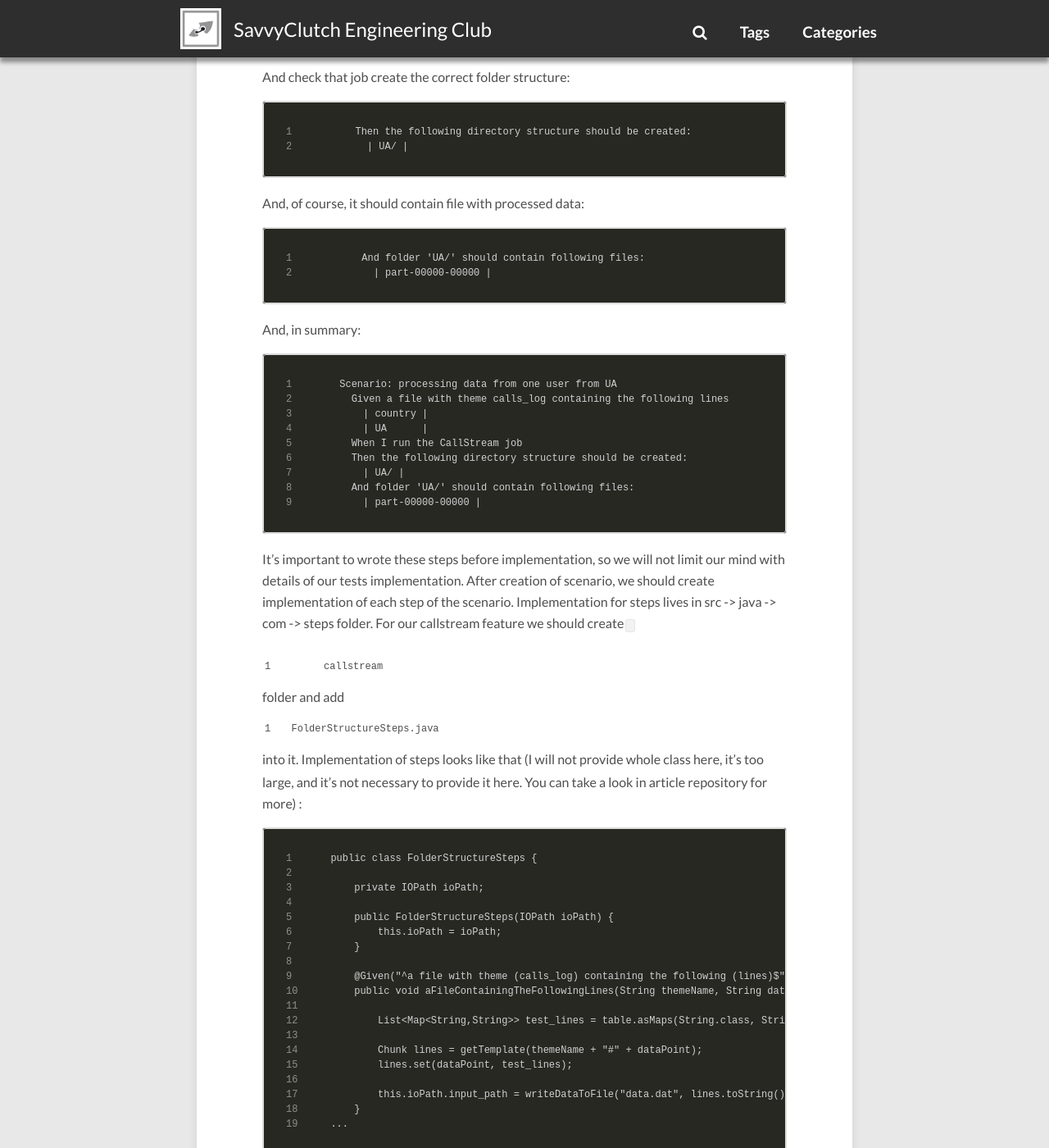
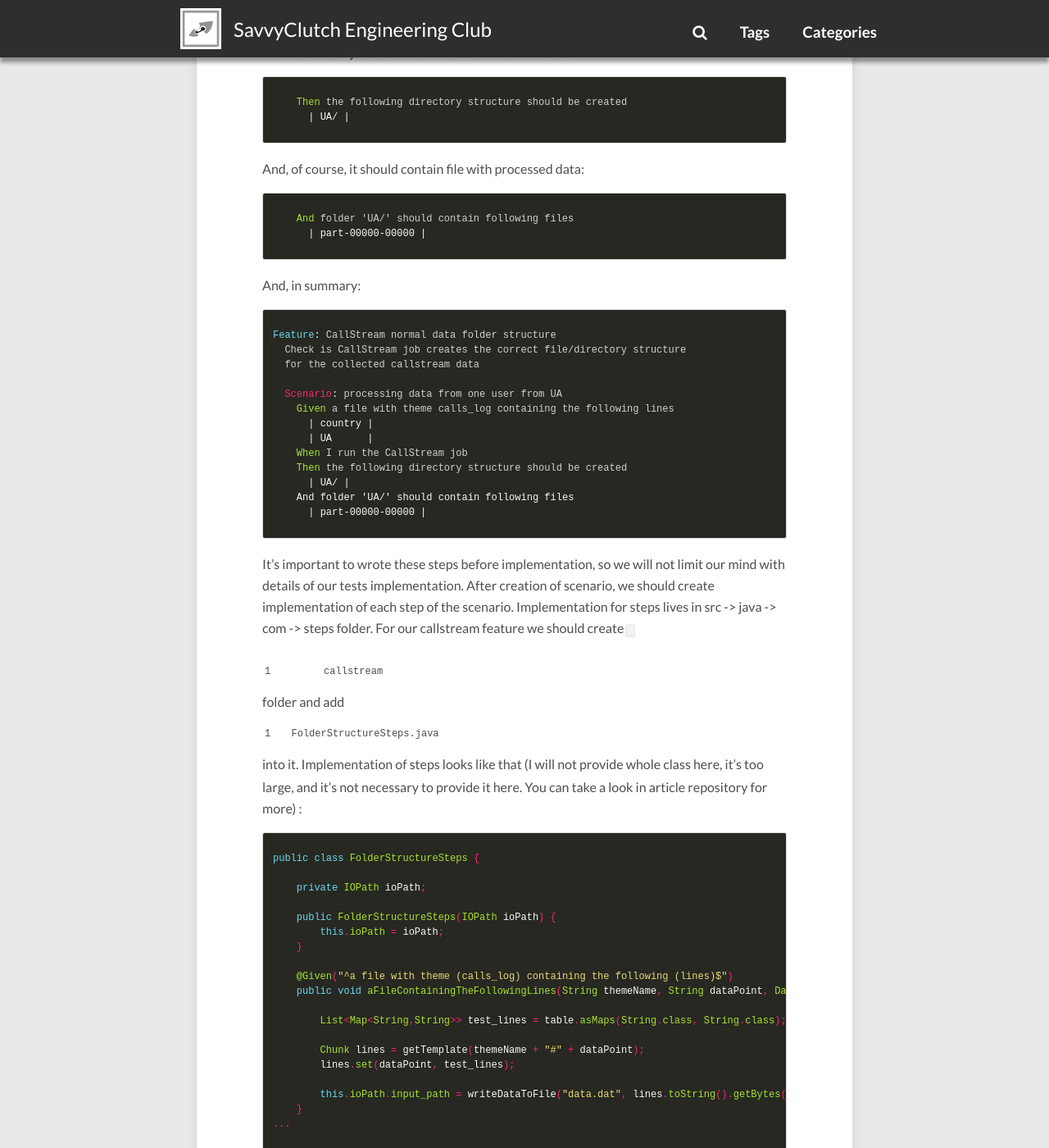
Before and after one commit to savvyclutch/savvyclutch.github.io, a Jekyll site: the page built from _posts/2016-12-21-BDD-tests-for-Hadoop-with-Cucumber-part-II.md, in a window 1280 px wide and 1400 px high, scrolled down 2082 px. Shown: the whole window at 82% size. Built offline with Jekyll 4.4.1, drawn with Linux system fonts in a browser that asks for light colours; nearby versions of some CDN libraries; comment, search, counter and statistics services are not loaded; some of the changed text lies outside the part shown.

Commit message:
Fix formatting

````diff
--- a/_posts/2016-12-21-BDD-tests-for-Hadoop-with-Cucumber-part-II.md
+++ b/_posts/2016-12-21-BDD-tests-for-Hadoop-with-Cucumber-part-II.md
@@ -12,7 +12,7 @@ image:
 
 In [previous part](http://www.savvyclutch.com/BDD-tests-for-Hadoop-with-Cucumber-part-I/) we have created the application to process the data and docker container to isolate testing environment.
 
-In this part we will create tests using Cucumber for Java and Gherkin.
+In this part we will create tests using [Cucumber for Java](https://cucumber.io/docs/reference/jvm) and [Gherkin](https://github.com/cucumber/cucumber/wiki/Gherkin).
 
 Acceptance tests, usually, check the normal behaviour of application - we want to be sure that the app do what is designed to do.
 Gherkin is the great way to create acceptance tests - because it allows to concentrate on what we are going to do instead of how we do it,
@@ -31,60 +31,65 @@ Lets create a new file `folder_structure.feature` for the feature inside `callst
 At this point we don’t check the output data files format, only the folders structure.
 To clarify that we should create understandable and clear feature description in terms of Gherkin:
 
-```
+{% highlight gherkin %}
 Feature: CallStream normal data folder structure
   Check is CallStream job creates the correct file/directory structure
   for the collected callstream data
-```
+{% endhighlight %}
 
 Now we can write first ‘happy case’ scenario:
 
-```
+{% highlight gherkin %}
   Scenario: processing data from one user from UA
-```
+
+{% endhighlight %}
 
 Assume we have an input data file with one caller from Ukraine:
 
-```
+{% highlight gherkin %}
     Given a file with theme calls_log containing the following lines
       | country |
       | UA      |
-```
+{% endhighlight %}
 
 I don’t include other data fields, because we will use default ones.
 Then we should run the processing job.
 
-```
+{% highlight gherkin %}
     When I run the CallStream job
-```
+{% endhighlight %}
 
 And check that job create the correct folder structure:
 
-```
-    Then the following directory structure should be created:
+{% highlight gherkin %}
+    Then the following directory structure should be created
       | UA/ |
-```
+{% endhighlight %}
 
 And, of course, it should contain file with processed data:
 
-```
-    And folder 'UA/' should contain following files:
+{% highlight gherkin %}
+    And folder 'UA/' should contain following files
       | part-00000-00000 |
-```
+{% endhighlight %}
 
 And, in summary:
 
-```
+{% highlight gherkin %}
+Feature: CallStream normal data folder structure
+  Check is CallStream job creates the correct file/directory structure
+  for the collected callstream data
+
   Scenario: processing data from one user from UA
     Given a file with theme calls_log containing the following lines
       | country |
       | UA      |
     When I run the CallStream job
-    Then the following directory structure should be created:
+    Then the following directory structure should be created
       | UA/ |
-    And folder 'UA/' should contain following files:
+    And folder 'UA/' should contain following files
       | part-00000-00000 |
-```
+{% endhighlight %}
 
 It’s important to wrote these steps before implementation, so we will not limit our mind with details of our tests implementation.
 After creation of scenario, we should create implementation of each step of the scenario.
@@ -93,7 +98,7 @@ For our callstream feature we should create `callstream` folder  and add `Folder
 Implementation of steps looks like that (I will not provide whole class here, it’s too large, and it’s not necessary to provide it here.
 You can take a look in [article repository](https://github.com/savvyclutch/bdd_test_hadoop) for more)  :
 
-```
+{% highlight java %}
 public class FolderStructureSteps {
 
     private IOPath ioPath;
@@ -113,13 +118,14 @@ public class FolderStructureSteps {
         this.ioPath.input_path = writeDataToFile("data.dat", lines.toString().getBytes());
     }
 ...
-```
+{% endhighlight %}
 
 So, it is pretty simple - we match step string to the java regular expression in give/when/then annotations and wrote step implementation.
 For data fixture generation we use simple template generator  `Chunk Templates`.
 It uses `themes` folder for templates, so we habe to create folder in `themes` in test resources and add `calls_log.chtml` template with content:
 
-```
+{% highlight django %}
+{% raw %}
 {#lines}
 {% loop in $lines as $line_parameters%}{% include #single_line_snippet %}{% endloop %}
 {#}
@@ -127,10 +133,11 @@ It uses `themes` folder for templates, so we habe to create folder in `themes` i
 {#single_line_snippet}
 {$line_parameters.id:0000},{$line_parameters.country:UA},{$line_parameters.time:1433998201},{$line_parameters.duration:60000}
 {#}
-```
+{% endraw %}
+{% endhighlight %}
 
 As you can see we use default values for fields, which keep our scenarios in Gherkin clean and readable.
 
 Now we have a basic test structure for acceptance tests and everyone can extend the test suite and include output content checks or other important things.
 
-Full code of the project you can find here: https://github.com/savvyclutch/bdd_test_hadoop
+Full code of the project you can find here: [https://github.com/savvyclutch/bdd_test_hadoop](https://github.com/savvyclutch/bdd_test_hadoop)
````
